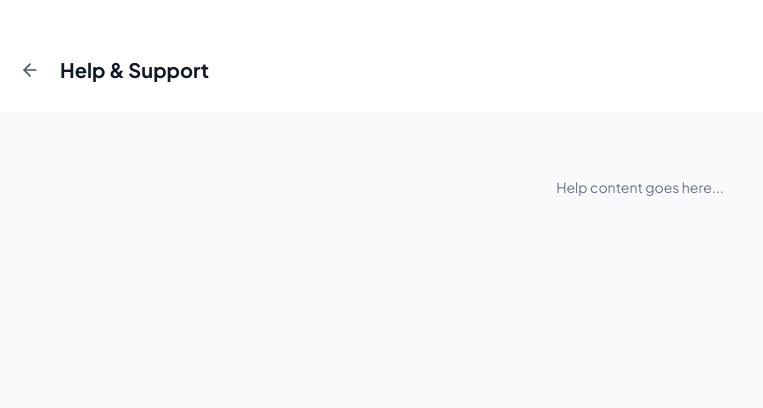
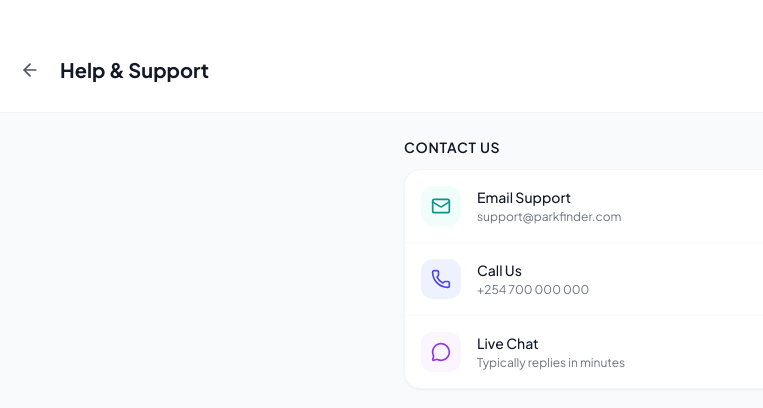
Before and after one commit to shadrackbond/ParkFinder, a React (Vite) app: page /help in a window 1280 px wide. Shown: the top 408 px of the page, without its empty margins (0-763 px from the left). Built offline with nearby package versions, Linux system fonts and the light colour scheme; no server answers; the database is empty; sample sign-in values are in the browser's storage.

Commit message:
Add Contact Us section to Help & Support page

```diff
--- a/src/pages/HelpSupport.jsx
+++ b/src/pages/HelpSupport.jsx
@@ -1,4 +1,4 @@
-import { ArrowLeft } from 'lucide-react';
+import { ArrowLeft, Mail, Phone, MessageCircle } from 'lucide-react';
 import { useNavigate } from 'react-router-dom';
 
 export default function HelpSupport() {
@@ -15,8 +15,41 @@ export default function HelpSupport() {
       </div>
 
       <div className="flex-1 px-5 py-6 max-w-lg mx-auto w-full space-y-6 page-enter">
-        {/* We will add sections here in future steps */}
-        <p className="text-center text-sm text-gray-500 mt-10">Help content goes here...</p>
+        {/* Contact Methods */}
+        <section>
+          <h2 className="text-sm font-semibold text-gray-900 mb-3 uppercase tracking-wider">Contact Us</h2>
+          <div className="bg-white rounded-2xl border border-gray-100 overflow-hidden shadow-sm">
+            <a href="mailto:support@parkfinder.com" className="flex items-center gap-4 p-4 hover:bg-gray-50 transition border-b border-gray-50">
+              <div className="w-10 h-10 bg-teal-50 rounded-xl flex items-center justify-center flex-shrink-0">
+                <Mail className="w-5 h-5 text-teal-600" />
+              </div>
+              <div>
+                <p className="font-medium text-gray-900 text-sm">Email Support</p>
+                <p className="text-xs text-gray-500 mt-0.5">support@parkfinder.com</p>
+              </div>
+            </a>
+
+            <a href="tel:+254700000000" className="flex items-center gap-4 p-4 hover:bg-gray-50 transition border-b border-gray-50">
+              <div className="w-10 h-10 bg-indigo-50 rounded-xl flex items-center justify-center flex-shrink-0">
+                <Phone className="w-5 h-5 text-indigo-600" />
+              </div>
+              <div>
+                <p className="font-medium text-gray-900 text-sm">Call Us</p>
+                <p className="text-xs text-gray-500 mt-0.5">+254 700 000 000</p>
+              </div>
+            </a>
+
+            <button className="w-full flex items-center gap-4 p-4 hover:bg-gray-50 transition text-left">
+              <div className="w-10 h-10 bg-purple-50 rounded-xl flex items-center justify-center flex-shrink-0">
+                <MessageCircle className="w-5 h-5 text-purple-600" />
+              </div>
+              <div>
+                <p className="font-medium text-gray-900 text-sm">Live Chat</p>
+                <p className="text-xs text-gray-500 mt-0.5">Typically replies in minutes</p>
+              </div>
+            </button>
+          </div>
+        </section>
       </div>
     </div>
   );
```
